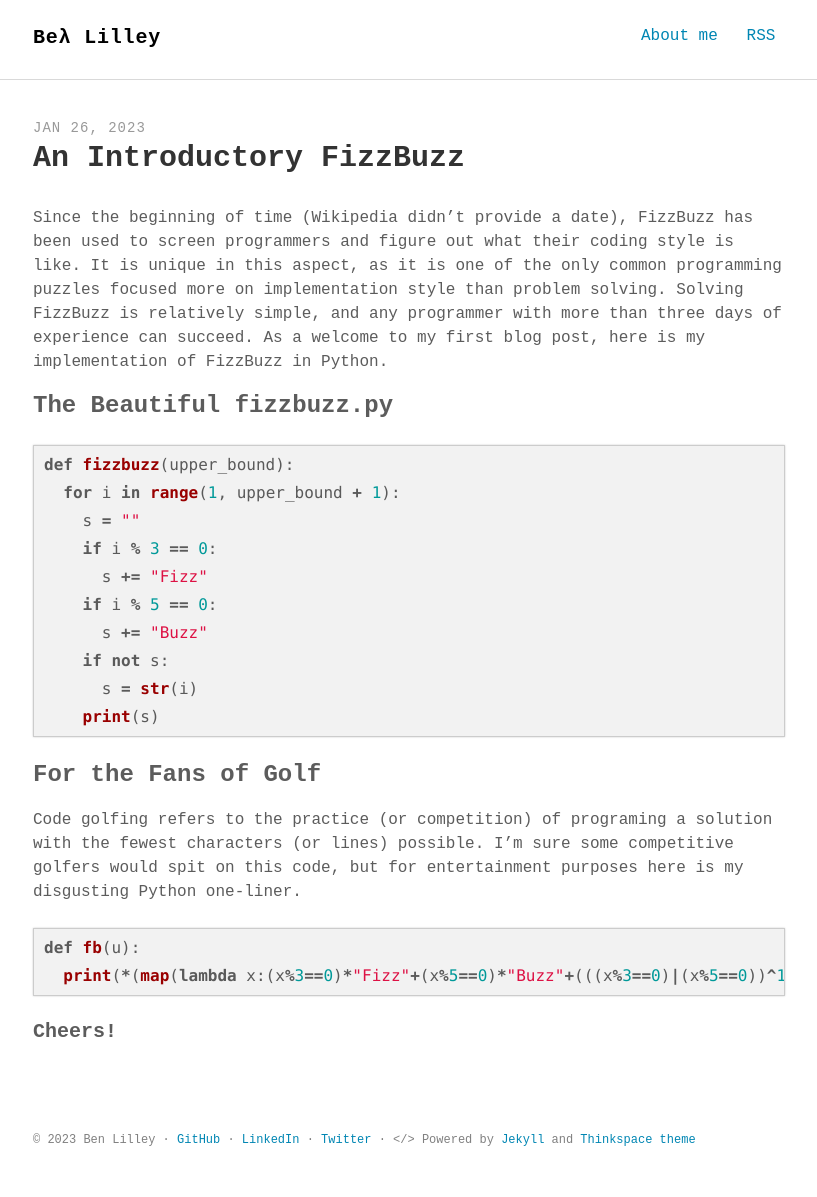
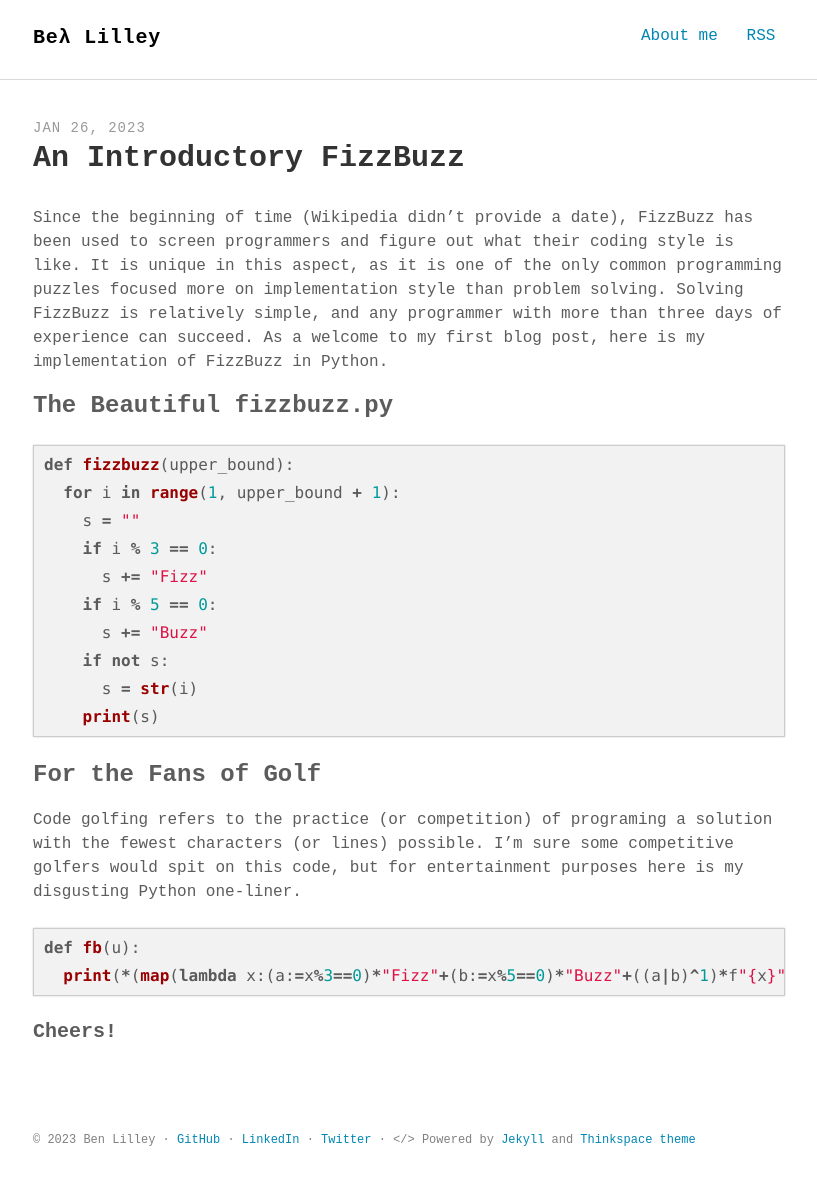
Before and after one commit to bunceandbean/bunceandbean.github.io, a Jekyll site: the page built from docs/_posts/2023-01-26-an-introductory-fizzbuzz.md, in a window 1280 px wide. Shown: the whole page, without its empty margins (231-1048 px from the left). Built offline with Jekyll 4.4.1, drawn with Linux system fonts in a browser that asks for light colours; some web fonts are replaced.

Commit message:
FizzBuzz Update

````diff
--- a/docs/_posts/2023-01-26-an-introductory-fizzbuzz.md
+++ b/docs/_posts/2023-01-26-an-introductory-fizzbuzz.md
@@ -28,6 +28,6 @@ Code golfing refers to the practice (or competition) of programing a solution wi
 
 ```python
 def fb(u):
-  print(*(map(lambda x:(x%3==0)*"Fizz"+(x%5==0)*"Buzz"+(((x%3==0)|(x%5==0))^1)*f"{x}",range(1,u+1))))
+  print(*(map(lambda x:(a:=x%3==0)*"Fizz"+(b:=x%5==0)*"Buzz"+((a|b)^1)*f"{x}",range(1,u+1))))
 ```
 #### Cheers!
````
